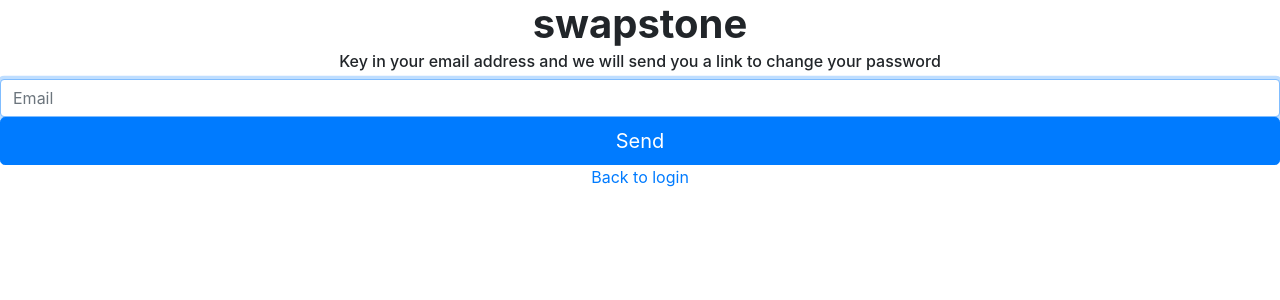
After one commit to tyuxiang/Swapstone, a Django app: page /accounts/reset_password in a window 1280 px wide. The commit adds this page. Shown: the top 300 px of the page. Run offline with Django 3.2, Linux system fonts and the light colour scheme; some libraries are stand-ins or nearby versions.

Commit message:
added the reset password page and fixed the load_csv to homepage issue

```diff
--- a/capstone/templates/capstone/csv.html
+++ b/capstone/templates/capstone/csv.html
@@ -44,7 +44,7 @@
         <main role="main" class="h-100 col-md-8 ml-sm-auto col-lg-10 px-0">
           <div class="h-100 row align-items-center text-center form-unit">
             <div class="col form-subunit">
-              <form method="post" enctype="multipart/form-data" class="upload-form">
+              <form method="post" action="{% url 'home' %}" enctype="multipart/form-data" class="upload-form">
                 {% csrf_token %}
                 <input type="file" name="input">
                 <button type="submit">Upload file</button>
--- a/capstone/templates/capstone/home.html
+++ b/capstone/templates/capstone/home.html
@@ -150,7 +150,7 @@
   // {% endfor %}
 
   var preData = ( "{{ booth|escapejs }}" );
-  var parseData = JSON.parse(preData)
+  var parseData = JSON.parse(preData);
   for (var i = 0; i < parseData.length ; i++){
     dumdum.push(preData[i].fields)
     data.push({"id" : parseData[i]["fields"]["project_id"],
--- a/capstone/templates/registration/login.html
+++ b/capstone/templates/registration/login.html
@@ -8,7 +8,7 @@
       <div class="container2">
         <h7 class="login-message">Login here to start allocating booths to campus centre</h7>
       </div>
-      <label for="id_username" class="sr-only">Email address</label>
+      <label for="id_username" class="sr-only">Username</label>
       <input type="text" name="username" maxlength="150" id="id_username" class="form-control" autocomplete="username" placeholder="Username" required autofocus>
       <label for="id_password" class="sr-only">Password</label>
       <input type="password" name="password" class="form-control" autocomplete="current-password" placeholder="Password" required id="id_password">
--- /dev/null
+++ b/capstone/templates/registration/reset_password.html
@@ -0,0 +1,19 @@
+{% extends "registration/base_login.html" %}
+{% block content %}
+  <form method="post" action="{% url 'reset_password' %}" class="form-signin">
+      {% csrf_token %}
+      <h6 class="welcome-message">Key in your email address and we will send you a link to change your password</h6>
+      <label for="id_email" class="sr-only">Email address</label>
+      <input type="email" name="email" maxlength="150" id="id_email" class="form-control" autocomplete="email" placeholder="Email" required autofocus>
+      {% if form.errors %}
+        <p>Something wrong happened. Please try again.</p>
+      {% endif %}
+      <div class="button login-button">
+        <button class="btn btn-lg btn-primary btn-block" type="submit">Send</button>
+        <input type="hidden" name="next" value="{{ next }}" />
+      </div>
+      <div class="login">
+        <a href="/accounts/login" class="link">Back to login</a>
+      </div>
+    </form>
+{% endblock %}
--- a/capstone/views.py
+++ b/capstone/views.py
@@ -34,7 +34,7 @@ def csv(request):
 		map = load_csv_data(uploaded_file_url,request)
 		booths = Booth.objects.filter(saved_map = map)
 		allocate(booths)
-		return home(request,map)
+		# return home(request,map)
 	return render(request, 'capstone/csv.html')
 
 def create_account(request):
--- a/data.csv
+++ b/data.csv
@@ -1,5 +1,5 @@
 Project ID,Project Name,Length,Width,In Campus Centre?,Industry
-1,Hi,2,2,Yes,1
+1,Dummy,2,2,Yes,1
 2,Dummy,2,2,Yes,1
 3,Dummy,2,2,Yes,1
 4,Dummy,2,2,Yes,1
--- a/swapstone/urls.py
+++ b/swapstone/urls.py
@@ -25,4 +25,5 @@ urlpatterns = [
     path('', views.home, name='home'),
     path('accounts/', include('django.contrib.auth.urls')),
     path('accounts/create_account', views.create_account, name='create_account'),
+    path('accounts/reset_password', views.reset_password, name='reset_password'),
 ]
```
Also changed, not shown: capstone/templates/registration/create_account.html (+2 -9 lines), capstone/templates/registration/password_reset_form.html (added, +18 -0 lines), db.sqlite3, 4 other files.
